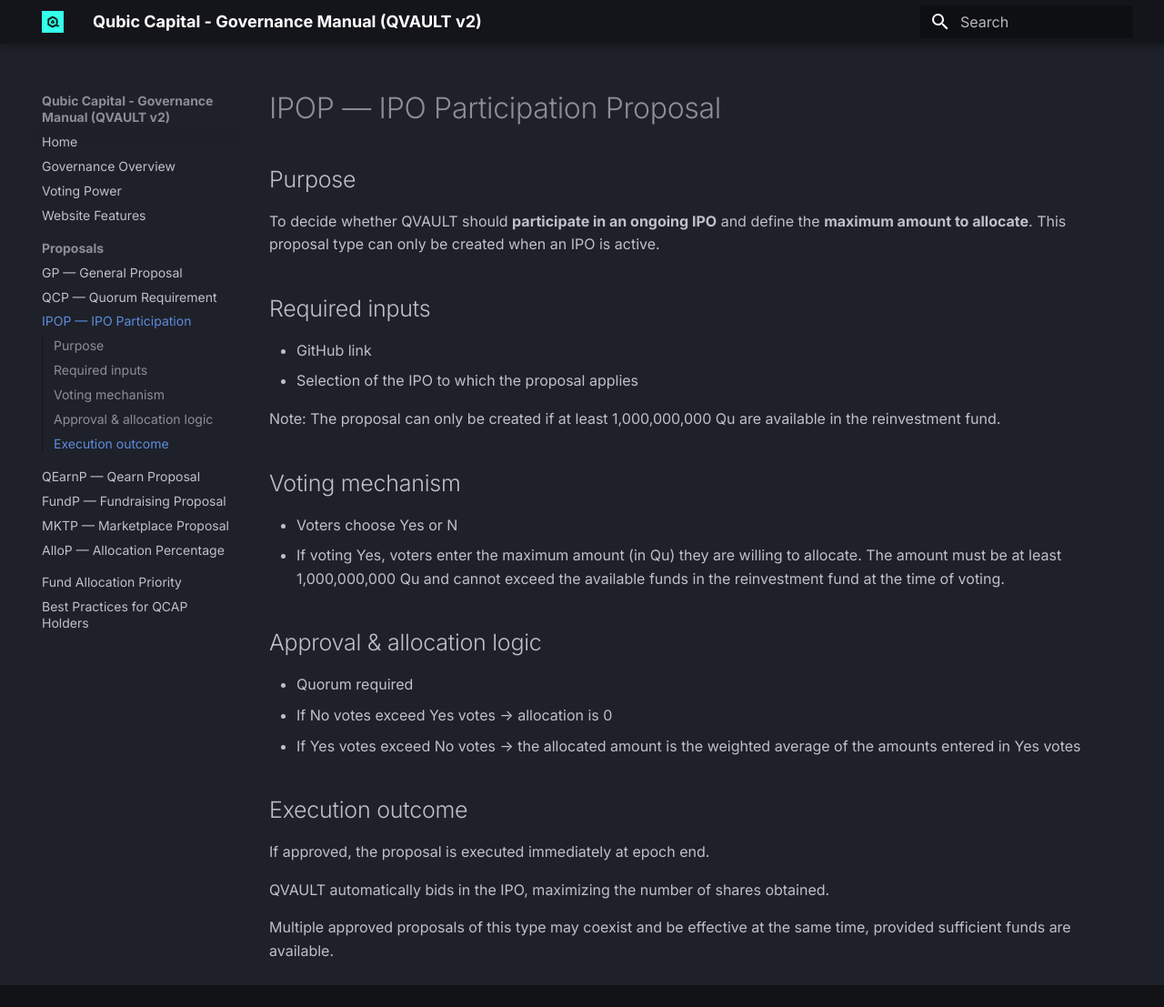
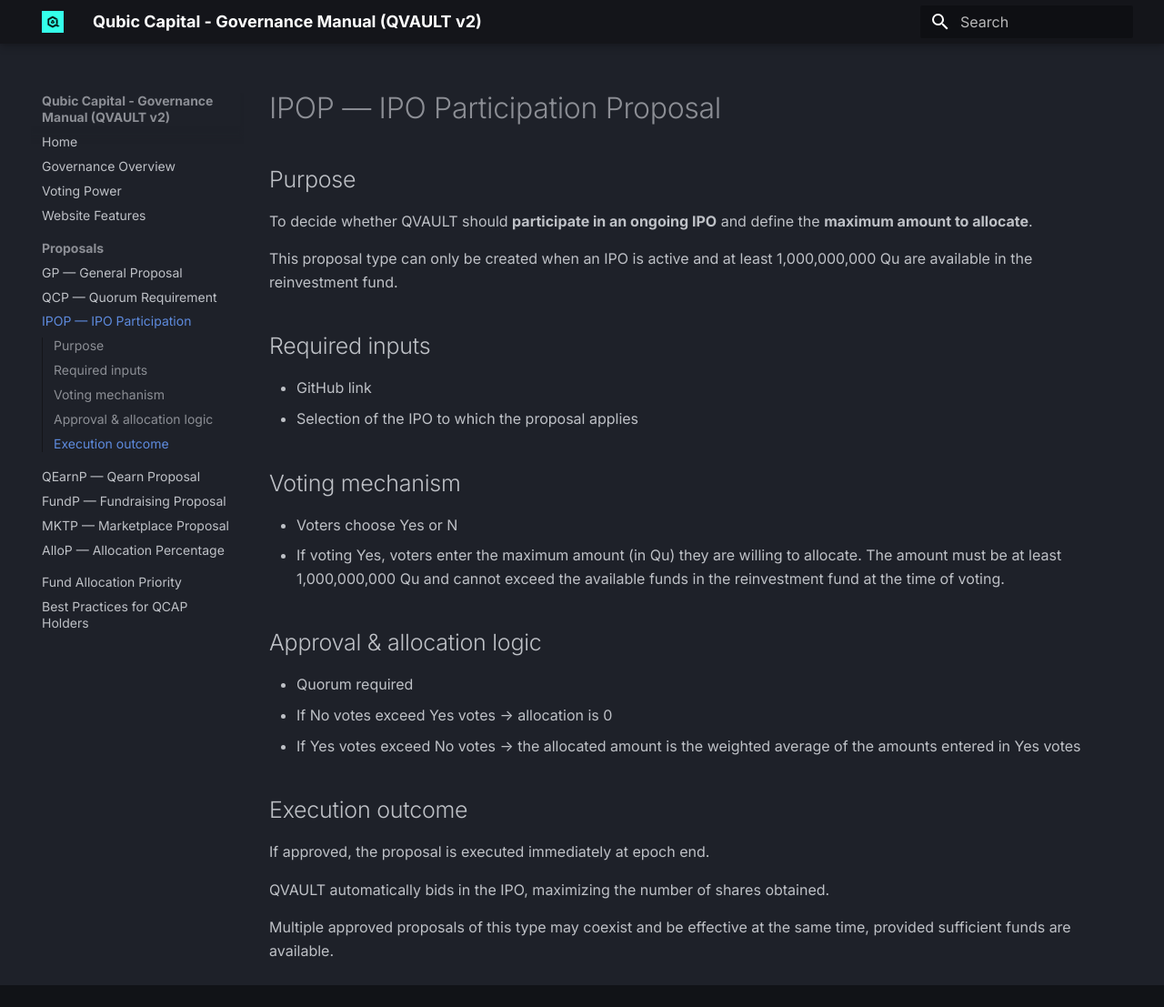
Before and after one commit to HermanToothrot10/qubic-capital-manual, an MkDocs documentation site: the page built from docs/proposals/ipop.md, in a window 1280 px wide and 1107 px high. Shown: the whole window at 91% size. Built offline with MkDocs 1.6.1 and Material for MkDocs 9.7.7, drawn with Linux system fonts in a browser that asks for light colours.

Commit message:
Update ipop.md

```diff
--- a/docs/proposals/ipop.md
+++ b/docs/proposals/ipop.md
@@ -3,14 +3,13 @@
 ## Purpose
 
 To decide whether QVAULT should **participate in an ongoing IPO** and define the **maximum amount to allocate**.
-This proposal type can only be created when an IPO is active.
+
+This proposal type can only be created when an IPO is active and at least 1,000,000,000 Qu are available in the reinvestment fund.
 
 ## Required inputs
 
 - GitHub link
 - Selection of the IPO to which the proposal applies
-
-Note: The proposal can only be created if at least 1,000,000,000 Qu are available in the reinvestment fund.
 
 ## Voting mechanism
 
```
